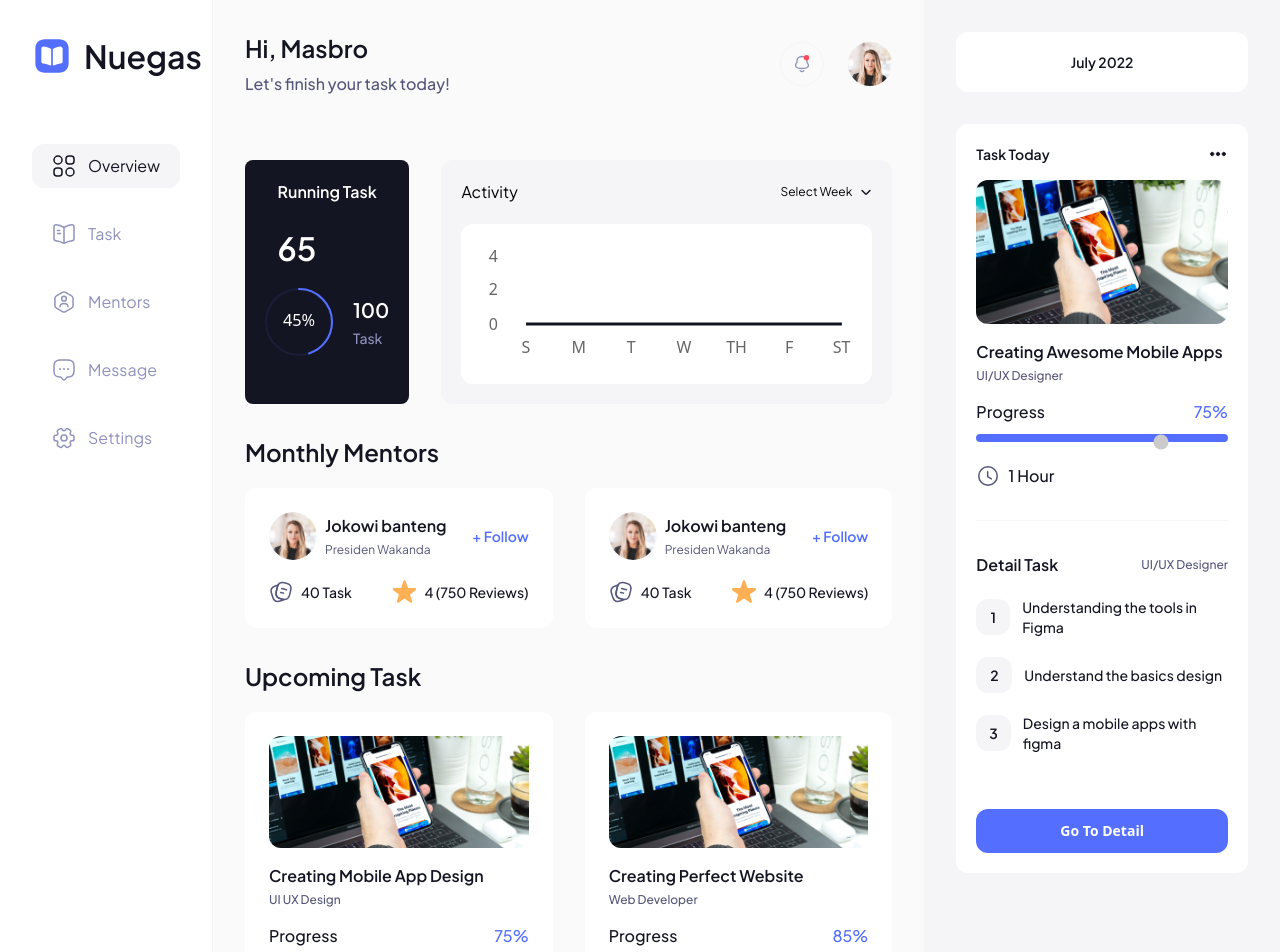
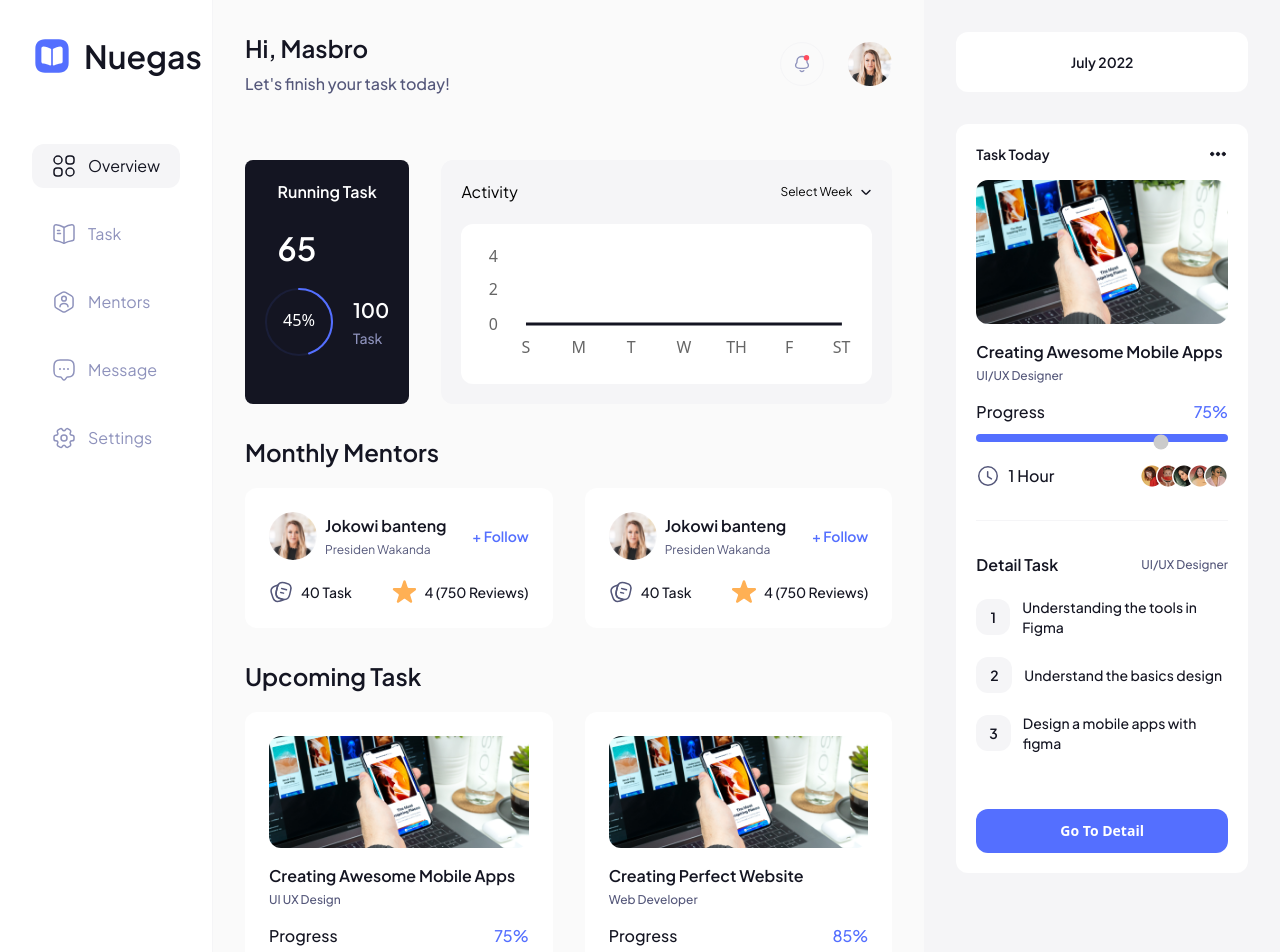
Before and after one commit to pujiragil/nuegas, a React (Vite) app: page / in a window 1280 px wide. Shown: the top 952 px of the page. Built offline with nearby package versions, Linux system fonts and the light colour scheme.

Commit message:
added team image

```diff
--- a/src/components/Card/Task/TaskDetail.tsx
+++ b/src/components/Card/Task/TaskDetail.tsx
@@ -56,6 +56,11 @@ const TaskDetail = () => {
               />
               <p className="font-medium text-secondary-100">1 Hour</p>
             </div>
+            <img
+              className="h-6 w-auto object-cover"
+              src="/team.png"
+              alt="team"
+            />
           </div>
         </div>
         <div className="flex flex-col gap-14">
--- a/src/components/Card/Task/index.tsx
+++ b/src/components/Card/Task/index.tsx
@@ -43,6 +43,7 @@ const Task: FC<TaskProps> = ({
           <img className="h-6 w-6 object-cover" src="/time.svg" alt="time" />
           <p className="font-medium text-secondary-100">{deadline} Days left</p>
         </div>
+        <img className="h-6 w-auto object-cover" src="/team.png" alt="team" />
       </div>
     </section>
   );
--- a/src/pages/overview.tsx
+++ b/src/pages/overview.tsx
@@ -60,7 +60,7 @@ const Dashboard = (): ReactElement => {
             <div className="grid md:grid-cols-2 md:gap-8">
               <Task
                 thumbnail="/task.png"
-                title="Creating Mobile App Design"
+                title="Creating Awesome Mobile Apps"
                 category="UI UX Design"
                 progress={75}
                 deadline={3}
```
